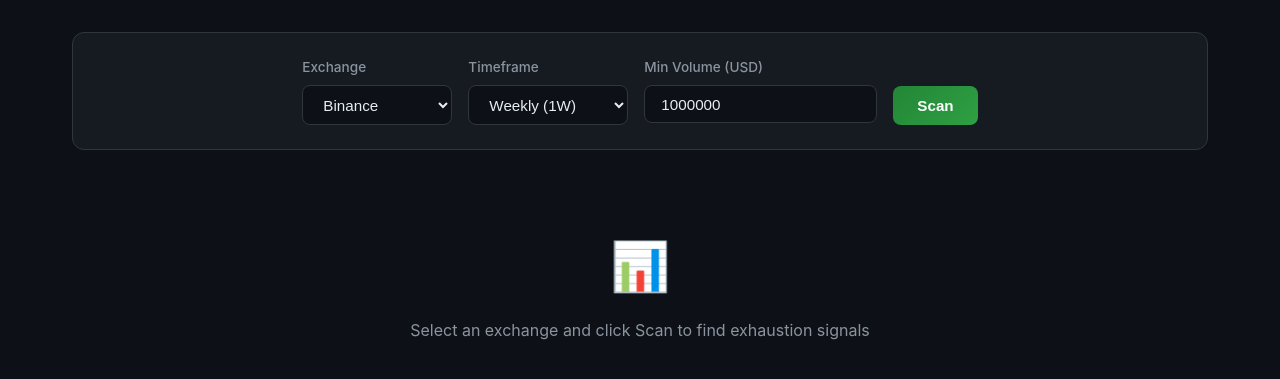
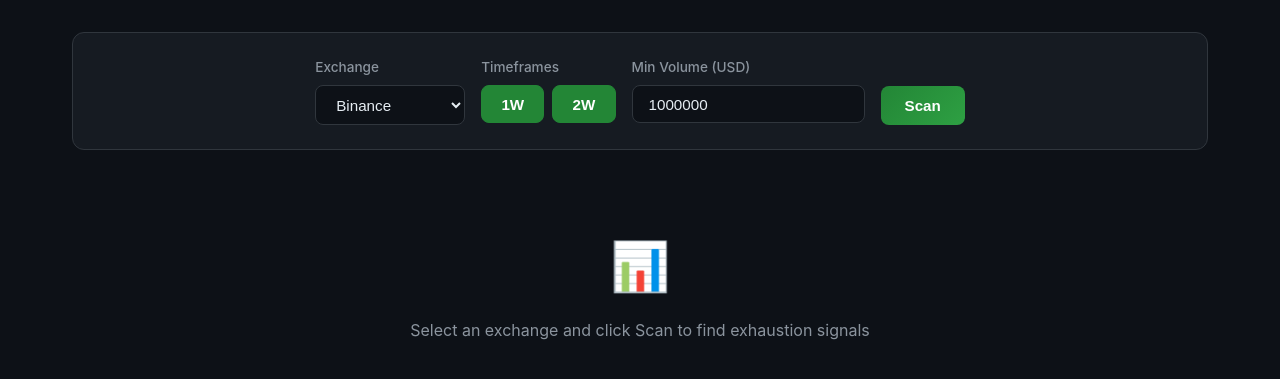
Before and after one commit to Thaxnay/leledc-scanner, a Flask app: page / in a window 1280 px wide. Shown: the part 136-515 px from the top of the page. Run offline with Flask 3, Linux system fonts and the light colour scheme.

Commit message:
Add Binance.US fallback + multi-timeframe toggle buttons
- Binance adapter now falls back to Binance.US for geo-restricted regions
- Replaced timeframe dropdown with toggle buttons (both on by default)
- Results table now shows timeframe column
- Scans all selected timeframes in one go

```diff
--- a/app.py
+++ b/app.py
@@ -194,7 +194,8 @@ def index():
 def api_scan():
     """API endpoint to run a scan with SSE progress updates."""
     exchange_name = request.args.get('exchange', 'binance')
-    timeframe = request.args.get('timeframe', '1w')
+    timeframes_str = request.args.get('timeframes', '1w,2w')
+    timeframes = [tf.strip() for tf in timeframes_str.split(',') if tf.strip()]
     min_volume = float(request.args.get('min_volume', MIN_VOLUME_USD))
 
     def generate():
@@ -211,60 +212,65 @@ def api_scan():
 
             # Filter pairs
             active_pairs = [p for p in all_pairs if volumes.get(p, 0) >= min_volume]
-            total = len(active_pairs)
 
-            yield f"data: {json.dumps({'type': 'init', 'total': total, 'exchange': exchange.name})}\n\n"
+            # Scan each timeframe
+            for timeframe in timeframes:
+                total = len(active_pairs)
+                yield f"data: {json.dumps({'type': 'init', 'total': total, 'exchange': exchange.name, 'timeframe': timeframe.upper()})}\n\n"
 
-            results = {
-                'exchange': exchange.name,
-                'timeframe': timeframe,
-                'total_pairs': len(all_pairs),
-                'filtered_pairs': total,
-                'bullish_now': [],
-                'bearish_now': [],
-                'bullish_recent': [],
-                'bearish_recent': [],
-                'errors': []
-            }
-
-            completed = 0
-
-            with ThreadPoolExecutor(max_workers=5) as executor:
-                future_to_symbol = {
-                    executor.submit(scan_symbol, symbol, exchange, timeframe): symbol
-                    for symbol in active_pairs
+                results = {
+                    'exchange': exchange.name,
+                    'timeframe': timeframe,
+                    'total_pairs': len(all_pairs),
+                    'filtered_pairs': total,
+                    'bullish_now': [],
+                    'bearish_now': [],
+                    'bullish_recent': [],
+                    'bearish_recent': [],
+                    'errors': []
                 }
 
-                for future in as_completed(future_to_symbol):
-                    symbol = future_to_symbol[future]
-                    completed += 1
+                completed = 0
 
-                    # Send progress update
-                    yield f"data: {json.dumps({'type': 'progress', 'completed': completed, 'total': total, 'symbol': exchange.display_symbol(symbol)})}\n\n"
+                with ThreadPoolExecutor(max_workers=5) as executor:
+                    future_to_symbol = {
+                        executor.submit(scan_symbol, symbol, exchange, timeframe): symbol
+                        for symbol in active_pairs
+                    }
 
-                    try:
-                        result = future.result()
-                        if result is None:
-                            continue
+                    for future in as_completed(future_to_symbol):
+                        symbol = future_to_symbol[future]
+                        completed += 1
 
-                        if result['latest_signal'] == 1:
-                            results['bullish_now'].append(result)
-                        elif result['latest_signal'] == -1:
-                            results['bearish_now'].append(result)
-                        elif result['recent_bullish']:
-                            results['bullish_recent'].append(result)
-                        elif result['recent_bearish']:
-                            results['bearish_recent'].append(result)
+                        # Send progress update
+                        yield f"data: {json.dumps({'type': 'progress', 'completed': completed, 'total': total, 'symbol': exchange.display_symbol(symbol), 'timeframe': timeframe.upper()})}\n\n"
 
-                    except Exception as e:
-                        results['errors'].append({'symbol': symbol, 'error': str(e)})
+                        try:
+                            result = future.result()
+                            if result is None:
+                                continue
 
-            # Sort results
-            for key in ['bullish_now', 'bearish_now', 'bullish_recent', 'bearish_recent']:
-                results[key] = sorted(results[key], key=lambda x: x.get('display_symbol', x['symbol']))
+                            if result['latest_signal'] == 1:
+                                results['bullish_now'].append(result)
+                            elif result['latest_signal'] == -1:
+                                results['bearish_now'].append(result)
+                            elif result['recent_bullish']:
+                                results['bullish_recent'].append(result)
+                            elif result['recent_bearish']:
+                                results['bearish_recent'].append(result)
 
-            # Send final results
-            yield f"data: {json.dumps({'type': 'complete', 'results': results})}\n\n"
+                        except Exception as e:
+                            results['errors'].append({'symbol': symbol, 'error': str(e)})
+
+                # Sort results
+                for key in ['bullish_now', 'bearish_now', 'bullish_recent', 'bearish_recent']:
+                    results[key] = sorted(results[key], key=lambda x: x.get('display_symbol', x['symbol']))
+
+                # Send timeframe results
+                yield f"data: {json.dumps({'type': 'timeframe_complete', 'results': results})}\n\n"
+
+            # Send final complete signal
+            yield f"data: {json.dumps({'type': 'complete'})}\n\n"
 
         except Exception as e:
             yield f"data: {json.dumps({'type': 'error', 'message': str(e)})}\n\n"
--- a/templates/index.html
+++ b/templates/index.html
@@ -124,6 +124,41 @@
             cursor: not-allowed;
             transform: none;
             box-shadow: none;
+        }
+
+        .timeframe-toggles {
+            display: flex;
+            gap: 0.5rem;
+        }
+
+        .timeframe-btn {
+            padding: 0.6rem 1.2rem;
+            font-size: 0.95rem;
+            font-weight: 600;
+            border: 1px solid #30363d;
+            border-radius: 8px;
+            background: #0d1117;
+            color: #8b949e;
+            cursor: pointer;
+            transition: all 0.2s;
+            opacity: 0.5;
+        }
+
+        .timeframe-btn:hover {
+            border-color: #58a6ff;
+            opacity: 0.75;
+        }
+
+        .timeframe-btn.active {
+            background: #238636;
+            border-color: #238636;
+            color: white;
+            opacity: 1;
+        }
+
+        .timeframe-btn.active:hover {
+            background: #2ea043;
+            border-color: #2ea043;
         }
 
         .spinner {
@@ -390,11 +425,11 @@
             </div>
 
             <div class="control-group">
-                <label for="timeframe">Timeframe</label>
-                <select id="timeframe">
-                    <option value="1w">Weekly (1W)</option>
-                    <option value="2w">Bi-Weekly (2W)</option>
-                </select>
+                <label>Timeframes</label>
+                <div class="timeframe-toggles">
+                    <button type="button" class="timeframe-btn active" data-timeframe="1w" onclick="toggleTimeframe(this)">1W</button>
+                    <button type="button" class="timeframe-btn active" data-timeframe="2w" onclick="toggleTimeframe(this)">2W</button>
+                </div>
             </div>
 
             <div class="control-group">
@@ -416,14 +451,33 @@
     </div>
 
     <script>
+        function toggleTimeframe(btn) {
+            btn.classList.toggle('active');
+        }
+
+        function getSelectedTimeframes() {
+            const buttons = document.querySelectorAll('.timeframe-btn.active');
+            return Array.from(buttons).map(btn => btn.dataset.timeframe);
+        }
+
         function runScan() {
             const btn = document.getElementById('scan-btn');
             const btnText = document.getElementById('btn-text');
             const resultsDiv = document.getElementById('results');
 
             const exchange = document.getElementById('exchange').value;
-            const timeframe = document.getElementById('timeframe').value;
+            const timeframes = getSelectedTimeframes();
             const minVolume = document.getElementById('min-volume').value;
+
+            if (timeframes.length === 0) {
+                resultsDiv.innerHTML = `
+                    <div class="status">
+                        <div class="status-icon">⚠️</div>
+                        <p>Please select at least one timeframe</p>
+                    </div>
+                `;
+                return;
+            }
 
             // Show initial loading state
             btn.disabled = true;
@@ -432,7 +486,7 @@
                 <div class="progress-container">
                     <div class="progress-header">
                         <div class="progress-title">Initializing scan...</div>
-                        <div class="progress-subtitle">${exchange.toUpperCase()} - ${timeframe}</div>
+                        <div class="progress-subtitle">${exchange.toUpperCase()} - ${timeframes.join(', ').toUpperCase()}</div>
                     </div>
                     <div class="progress-bar-wrapper">
                         <div class="progress-bar" id="progress-bar"></div>
@@ -446,8 +500,9 @@
             `;
 
             // Use Server-Sent Events for real-time progress
-            const url = `/api/scan?exchange=${exchange}&timeframe=${timeframe}&min_volume=${minVolume}`;
+            const url = `/api/scan?exchange=${exchange}&timeframes=${timeframes.join(',')}&min_volume=${minVolume}`;
             const eventSource = new EventSource(url);
+            let allResults = [];
 
             eventSource.onmessage = function(event) {
                 const data = JSON.parse(event.data);
@@ -456,7 +511,7 @@
                     document.getElementById('progress-current').textContent = data.message;
                 }
                 else if (data.type === 'init') {
-                    document.querySelector('.progress-title').textContent = `Scanning ${data.total} pairs...`;
+                    document.querySelector('.progress-title').textContent = `Scanning ${data.total} pairs (${data.timeframe})...`;
                     document.getElementById('progress-count').textContent = `0 / ${data.total}`;
                 }
                 else if (data.type === 'progress') {
@@ -464,11 +519,14 @@
                     document.getElementById('progress-bar').style.width = `${percent}%`;
                     document.getElementById('progress-count').textContent = `${data.completed} / ${data.total}`;
                     document.getElementById('progress-percent').textContent = `${percent}%`;
-                    document.getElementById('progress-current').textContent = `Scanning ${data.symbol}`;
+                    document.getElementById('progress-current').textContent = `Scanning ${data.symbol} (${data.timeframe})`;
+                }
+                else if (data.type === 'timeframe_complete') {
+                    allResults.push(data.results);
                 }
                 else if (data.type === 'complete') {
                     eventSource.close();
-                    displayResults(data.results);
+                    displayResults(allResults);
                     btn.disabled = false;
                     btnText.textContent = 'Scan';
                 }
@@ -498,21 +556,43 @@
             };
         }
 
-        function displayResults(data) {
+        function displayResults(resultsArray) {
             const resultsDiv = document.getElementById('results');
 
-            const totalSignals = data.bullish_now.length + data.bearish_now.length +
-                                data.bullish_recent.length + data.bearish_recent.length;
+            // Combine results from all timeframes
+            const combined = {
+                bullish_now: [],
+                bearish_now: [],
+                bullish_recent: [],
+                bearish_recent: []
+            };
+
+            let exchange = '';
+            let totalPairs = 0;
+
+            for (const data of resultsArray) {
+                exchange = data.exchange;
+                totalPairs += data.filtered_pairs;
+                combined.bullish_now.push(...data.bullish_now);
+                combined.bearish_now.push(...data.bearish_now);
+                combined.bullish_recent.push(...data.bullish_recent);
+                combined.bearish_recent.push(...data.bearish_recent);
+            }
+
+            const totalSignals = combined.bullish_now.length + combined.bearish_now.length +
+                                combined.bullish_recent.length + combined.bearish_recent.length;
+
+            const timeframes = resultsArray.map(r => r.timeframe.toUpperCase()).join(', ');
 
             let html = `
                 <div class="scan-info">
                     <div class="scan-stat">
-                        <div class="scan-stat-value">${data.exchange.toUpperCase()}</div>
+                        <div class="scan-stat-value">${exchange.toUpperCase()}</div>
                         <div class="scan-stat-label">Exchange</div>
                     </div>
                     <div class="scan-stat">
-                        <div class="scan-stat-value">${data.filtered_pairs}</div>
-                        <div class="scan-stat-label">Pairs Scanned</div>
+                        <div class="scan-stat-value">${timeframes}</div>
+                        <div class="scan-stat-label">Timeframes</div>
                     </div>
                     <div class="scan-stat">
                         <div class="scan-stat-value">${totalSignals}</div>
@@ -523,23 +603,23 @@
             `;
 
             // Bullish Now
-            if (data.bullish_now.length > 0) {
-                html += createSection('bullish-now', '🟢 Bullish Exhaustion - Current Bar', data.bullish_now);
+            if (combined.bullish_now.length > 0) {
+                html += createSection('bullish-now', '🟢 Bullish Exhaustion - Current Bar', combined.bullish_now);
             }
 
             // Bearish Now
-            if (data.bearish_now.length > 0) {
-                html += createSection('bearish-now', '🔴 Bearish Exhaustion - Current Bar', data.bearish_now);
+            if (combined.bearish_now.length > 0) {
+                html += createSection('bearish-now', '🔴 Bearish Exhaustion - Current Bar', combined.bearish_now);
             }
 
             // Bullish Recent
-            if (data.bullish_recent.length > 0) {
-                html += createSection('bullish-recent', '🟡 Bullish Exhaustion - Recent', data.bullish_recent, 'bars_since_bullish');
+            if (combined.bullish_recent.length > 0) {
+                html += createSection('bullish-recent', '🟡 Bullish Exhaustion - Recent', combined.bullish_recent, 'bars_since_bullish');
             }
 
             // Bearish Recent
-            if (data.bearish_recent.length > 0) {
-                html += createSection('bearish-recent', '🟠 Bearish Exhaustion - Recent', data.bearish_recent, 'bars_since_bearish');
+            if (combined.bearish_recent.length > 0) {
+                html += createSection('bearish-recent', '🟠 Bearish Exhaustion - Recent', combined.bearish_recent, 'bars_since_bearish');
             }
 
             html += '</div>';
@@ -568,6 +648,7 @@
                         <thead>
                             <tr>
                                 <th>Symbol</th>
+                                <th>Timeframe</th>
                                 <th>Price</th>
                                 ${barsField ? '<th>Bars Ago</th>' : ''}
                             </tr>
@@ -575,14 +656,24 @@
                         <tbody>
             `;
 
+            // Sort by symbol then timeframe
+            items.sort((a, b) => {
+                const symA = a.display_symbol || a.symbol;
+                const symB = b.display_symbol || b.symbol;
+                if (symA !== symB) return symA.localeCompare(symB);
+                return a.timeframe.localeCompare(b.timeframe);
+            });
+
             for (const item of items) {
                 const symbol = item.display_symbol || item.symbol;
                 const price = formatPrice(item.current_price);
+                const tf = item.timeframe.toUpperCase();
                 const barsAgo = barsField ? item[barsField] : null;
 
                 html += `
                     <tr>
                         <td class="symbol">${symbol}</td>
+                        <td>${tf}</td>
                         <td class="price">$${price}</td>
                         ${barsField ? `<td class="bars-ago">${barsAgo !== null ? barsAgo : '-'}</td>` : ''}
                     </tr>
```
Also changed, not shown: exchanges/binance.py (+36 -13 lines).
